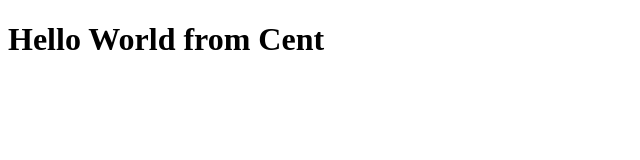
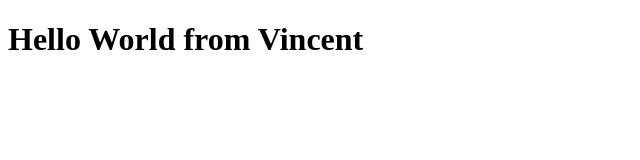
Before and after one commit to ceeeentd/projEcs, a plain HTML site: page index.html in a window 1280 px wide. Shown: the whole page, without its empty margins (0-640 px from the left). Drawn offline with Linux system fonts and the light colour scheme.

Commit message:
Test b/g

```diff
--- a/index.html
+++ b/index.html
@@ -4,6 +4,6 @@
     <title>Hello World</title>
 </head>
 <body>
-    <h1>Hello World from Cent</h1>
+    <h1>Hello World from Vincent</h1>
 </body>
 </html>
```
